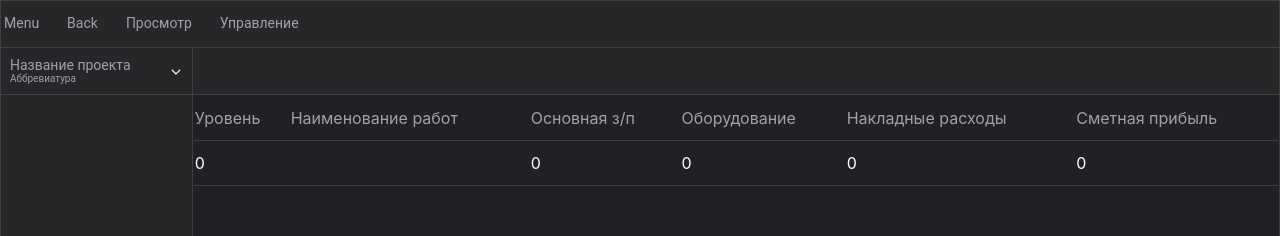
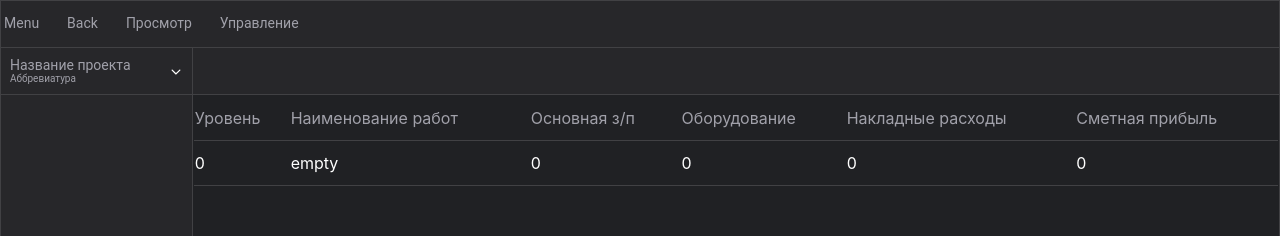
Before and after one commit to SinkLineP/TestProjectFolders, a React (Create React App) app in the folder my-app/: page / in a window 1280 px wide. Shown: the top 236 px of the page. Built offline with nearby package versions, Linux system fonts and the light colour scheme; no server answers.

Commit message:
add check empty entity

```diff
--- a/my-app/src/App.tsx
+++ b/my-app/src/App.tsx
@@ -24,12 +24,11 @@ function App() {
 
   if (data.id !== 0 && entity !== null) {
     createRowEntityAPI(data.id).then(r => console.log(r));
-    console.log(entity);
   }
 
   return (
     <div className="App">
-      <View />
+      <View entity={entity}/>
     </div>
   );
 }
--- a/my-app/src/components/View/View.tsx
+++ b/my-app/src/components/View/View.tsx
@@ -4,16 +4,18 @@ import "./styles/index.scss";
 import arrowDown from "./icons/arrowDown.svg";
 import ShowContentProject from "./components/ShowContentProject/ShowContentProject";
 
+interface ViewType {
+  entity: any,
+}
 
-function View() {
+const View: React.FC<ViewType> = (entity: any) => {
   const [currentBtn, setCurrentBtn] = useState<{id: string, class: string}>({
     id: "",
     class: "",
   });
-  const [arrayEntity, setArrayEntity] = useState([]);
   const arrayEntityTemplate = [{
     level: 0,
-    rowName: "",
+    rowName: "empty",
     salary: 0,
     equipmentCosts: 0,
     overheads: 0,
@@ -51,7 +53,7 @@ function View() {
           <tr className={"table-content"}>
             <td className={"td table-list-projects"}></td>
             <td className={"td table-structure-folder"}>
-              <ShowContentProject array={arrayEntityTemplate} />
+              <ShowContentProject array={entity ? arrayEntityTemplate : entity} />
             </td>
           </tr>
         </tbody>
--- a/my-app/src/components/View/components/ShowContentProject/ShowContentProject.tsx
+++ b/my-app/src/components/View/components/ShowContentProject/ShowContentProject.tsx
@@ -2,7 +2,7 @@ import React from "react";
 import "./Styles/index.scss";
 
 interface ShowContentType {
-  array: any;
+  array: any | null;
 }
 
 const ShowContentProject: React.FC<ShowContentType> = ({array}) => {
```
